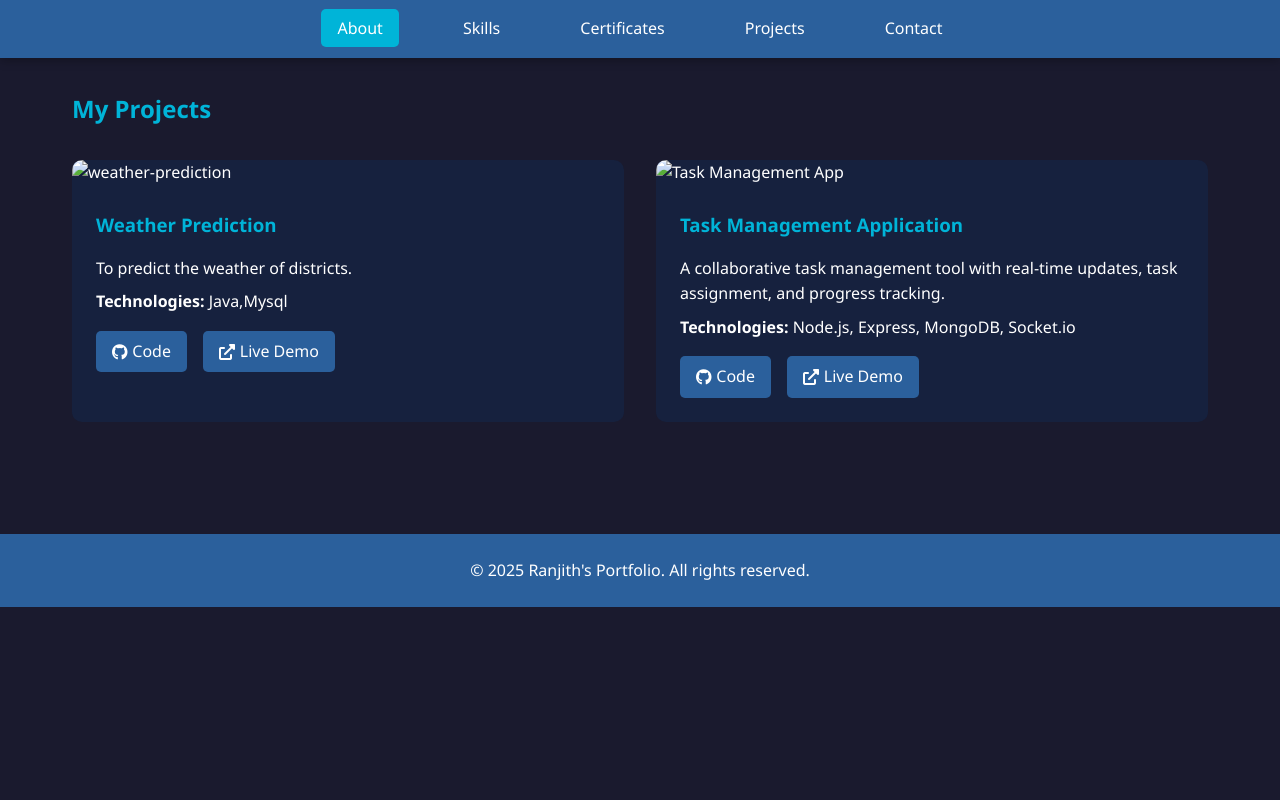
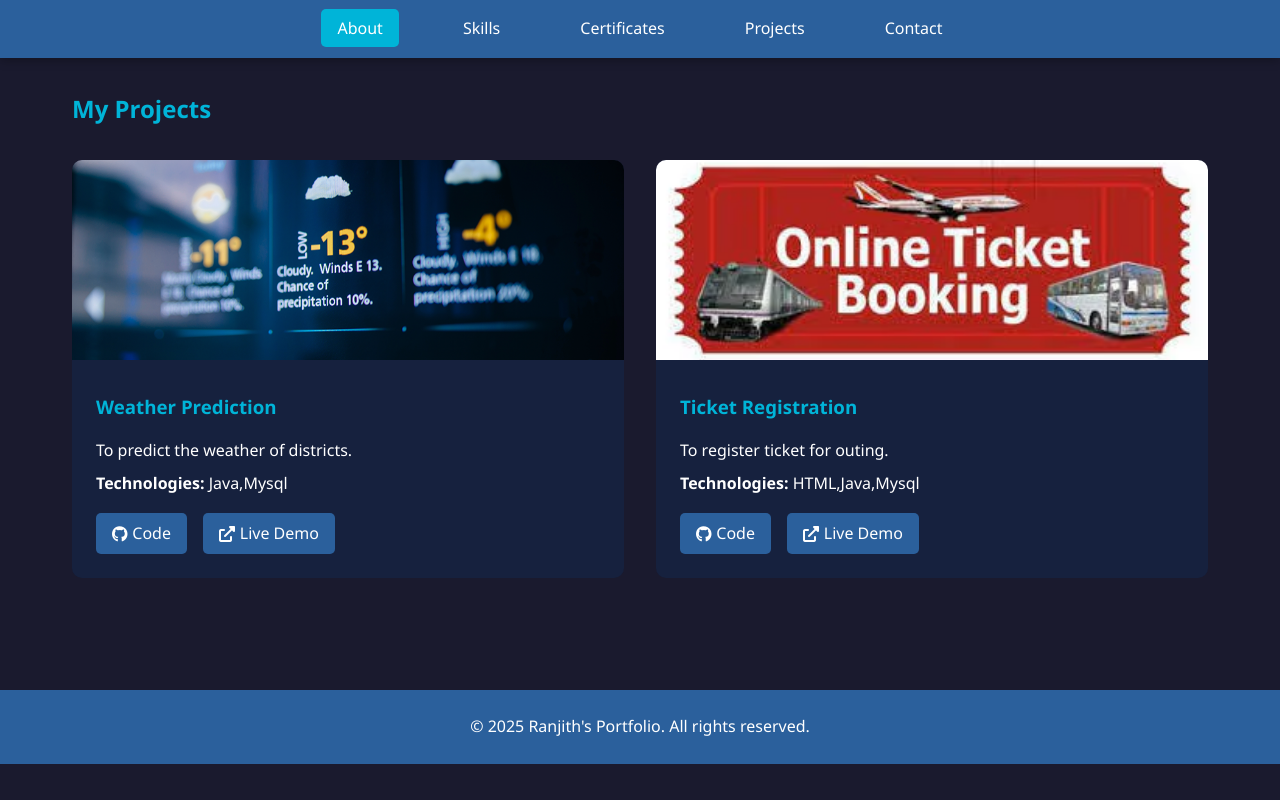
Before and after one commit to Ranjithk1705/ranjith, a plain HTML site: page project.html in a window 1280 px wide. Drawn offline with Linux system fonts and the light colour scheme.

Commit message:
first commit

```diff
--- a/project.html
+++ b/project.html
@@ -26,7 +26,7 @@
 
             <div class="projects-container">
                 <div class="project-card animated-box">
-                    <img src="images/project1.jpg" alt="weather-prediction">
+                    <img src="images/860_main_weather_and_prediction.png" alt="weather-prediction">
                     <div class="project-info">
                         <h3>Weather Prediction</h3>
                         <p>To predict the weather of districts.</p>
@@ -39,13 +39,13 @@
                 </div>
 
                 <div class="project-card animated-box">
-                    <img src="images/project2.jpg" alt="Task Management App">
+                    <img src="images/railway-reservation-counter-irctc-railway-ticket-booking-agency-uttam-nagar-delhi-0oqflqss74.jpeg" alt="Task Management App">
                     <div class="project-info">
-                        <h3>Task Management Application</h3>
-                        <p>A collaborative task management tool with real-time updates, task assignment, and progress tracking.</p>
-                        <p><strong>Technologies:</strong> Node.js, Express, MongoDB, Socket.io</p>
+                        <h3>Ticket Registration</h3>
+                        <p>To register ticket for outing.</p>
+                        <p><strong>Technologies:</strong> HTML,Java,Mysql</p>
                         <div class="project-links">
-                            <a href="#"><i class="fab fa-github"></i> Code</a>
+                            <a href="https://github.com/Ranjithk1705/ticket"><i class="fab fa-github"></i> Code</a>
                             <a href="#"><i class="fas fa-external-link-alt"></i> Live Demo</a>
                         </div>
                     </div>
```
Also changed, not shown: images/860_main_weather_and_prediction.png (added), images/railway-reservation-counter-irctc-railway-ticket-booking-agency-uttam-nagar-delhi-0oqflqss74.jpeg (added).
